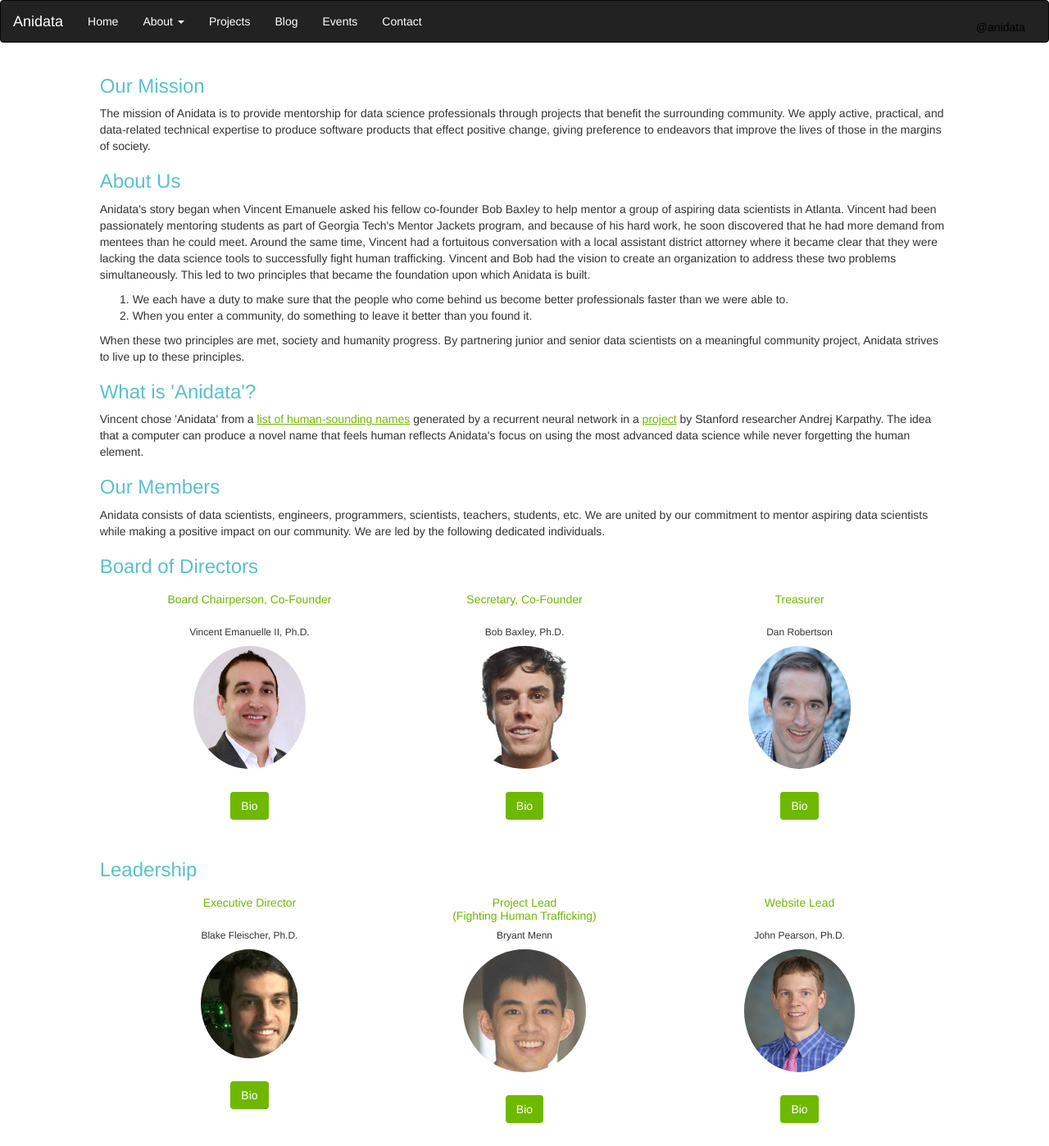
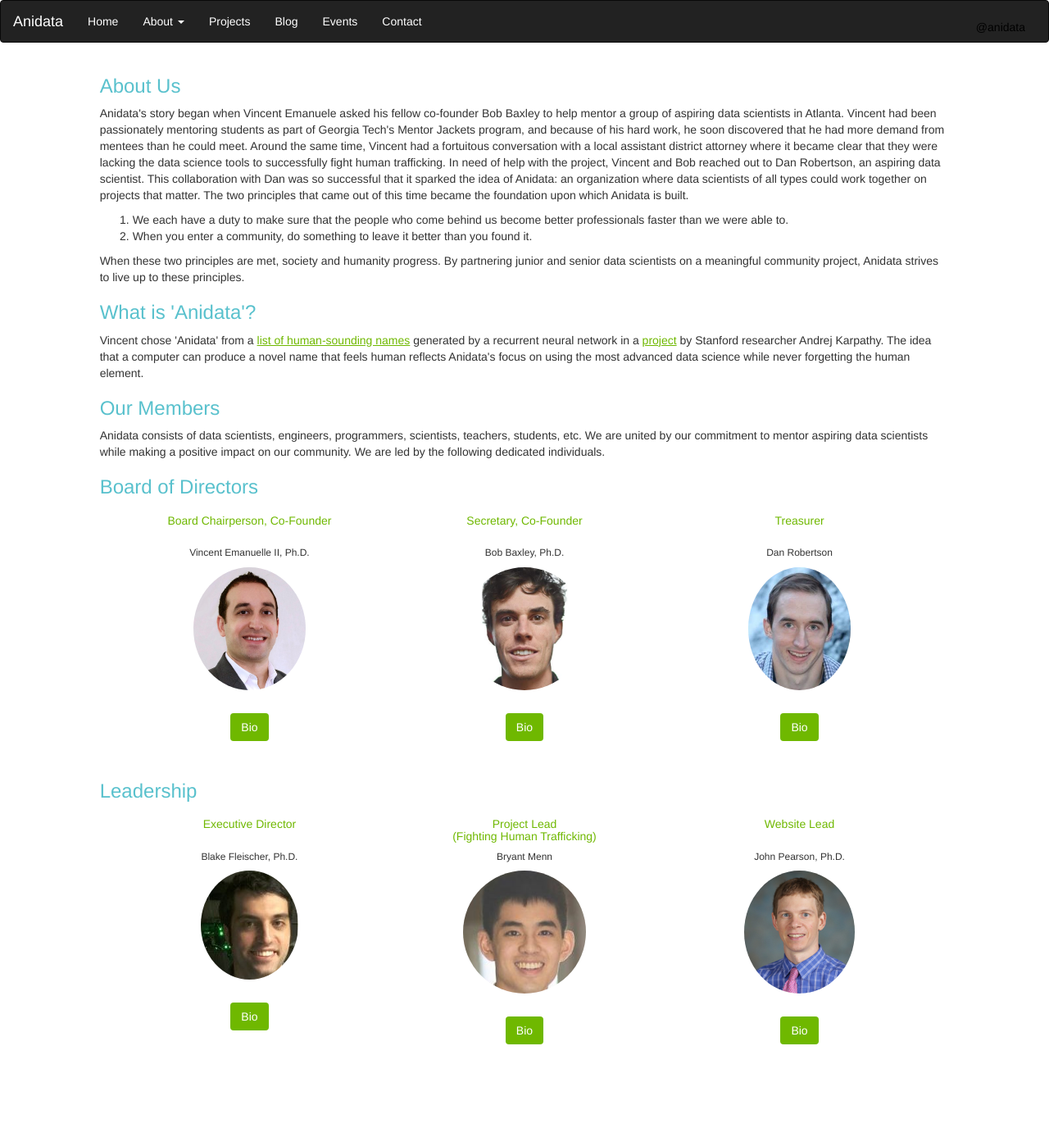
Before and after one commit to anidata/anidata.github.io, a Jekyll site: the page built from about/index.html, in a window 1280 px wide. Shown: the whole page at 82% size. Built offline with Jekyll 4.4.1, drawn with Linux system fonts in a browser that asks for light colours; after the commit the page ends 1302 px from its top, so only the background shows below that.

Commit message:
Edits to content.

```diff
--- a/_layouts/default.html
+++ b/_layouts/default.html
@@ -29,8 +29,7 @@
                 <li class="dropdown">
                   <a class="dropdown-toggle" data-toggle="dropdown" href="/about/index.html" role="button">About <span class="caret hidden-xs"> </span></a>
                   <ul class="dropdown-menu">
-                    <li><a href="/about/index.html">Our Mission</a></li>
-                    <li><a href="/about/index.html#about">About Us</a></li>
+                    <li><a href="/about/index.html">About Us</a></li>
                     <li><a href="/about/index.html#what">What is 'Anidata'?</a></li>
                     <li><a href="/about/index.html#who">Our Members</a></li>
                   </ul>
--- a/about/index.html
+++ b/about/index.html
@@ -2,14 +2,9 @@
 layout: default
 ---
 
-
-<a name="mission"></a>
-<h3 class="main">Our Mission</h3>
-<p>The mission of Anidata is to provide mentorship for data science professionals through projects that benefit the surrounding community. We apply active, practical, and data-related technical expertise to produce software products that effect positive change, giving preference to endeavors that improve the lives of those in the margins of society.</p>
-
 <a name="about"></a>
 <h3 class="main">About Us</h3>
-<p>Anidata's story began when Vincent Emanuele asked his fellow co-founder Bob Baxley to help mentor a group of aspiring data scientists in Atlanta.  Vincent had been passionately mentoring students as part of Georgia Tech's Mentor Jackets program, and because of his hard work, he soon discovered that he had more demand from mentees than he could meet.  Around the same time, Vincent had a fortuitous conversation with a local assistant district attorney where it became clear that they were lacking the data science tools to successfully fight human trafficking.  Vincent and Bob had the vision to create an organization to address these two problems simultaneously.  This led to two principles that became the foundation upon which Anidata is built.
+<p>Anidata's story began when Vincent Emanuele asked his fellow co-founder Bob Baxley to help mentor a group of aspiring data scientists in Atlanta.  Vincent had been passionately mentoring students as part of Georgia Tech's Mentor Jackets program, and because of his hard work, he soon discovered that he had more demand from mentees than he could meet.  Around the same time, Vincent had a fortuitous conversation with a local assistant district attorney where it became clear that they were lacking the data science tools to successfully fight human trafficking.  In need of help with the project, Vincent and Bob reached out to Dan Robertson, an aspiring data scientist.  This collaboration with Dan was so successful that it sparked the idea of Anidata: an organization where data scientists of all types could work together on projects that matter.  The two principles that came out of this time became the foundation upon which Anidata is built.
 <ol>
   <li> We each have a duty to make sure that the people who come behind us become better professionals faster than we were able to.</li>
   <li> When you enter a community, do something to leave it better than you found it.</li>
--- a/index.html
+++ b/index.html
@@ -6,6 +6,6 @@ layout: default
         <img src="/images/title.png" class="img-responsive center-block">
     </div>
     <div>
-        Anidata is a non-profit corporation consisting of established and aspiring data scientists who have come together with the purpose of applying data science to make a difference in the community.
+        <p>The mission of Anidata is to provide mentorship for data science professionals through projects that benefit the surrounding community. We apply active, practical, and data-related technical expertise to produce software products that effect positive change, giving preference to endeavors that improve the lives of those in the margins of society.</p>
     </div>
 </div>
```
Also changed, not shown: blog/_posts/2016-03-15-Anidata10.md (+1 -1 lines).
